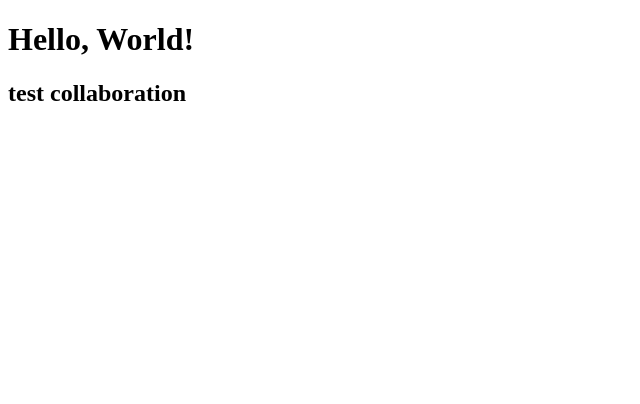
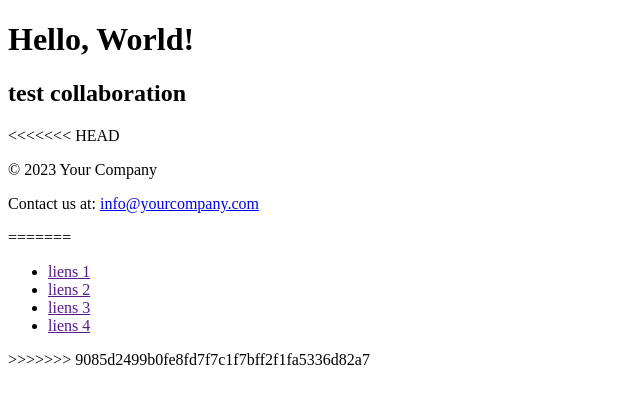
Before and after one commit to Capitaine-ghost/test_repos, a plain HTML site: page index.html in a window 1280 px wide. Shown: the whole page, without its empty margins (0-640 px from the left). Drawn offline with Linux system fonts and the light colour scheme.

Commit message:
mise en place du footer

```diff
--- a/index.html
+++ b/index.html
@@ -8,5 +8,18 @@
 <body>
     <h1>Hello, World!</h1>
     <h2>test collaboration </h2>
+<<<<<<< HEAD
+    <footer>
+        <p>© 2023 Your Company</p>
+        <p>Contact us at: <a href="mailto:info@yourcompany.com">info@yourcompany.com</a></p>
+    </footer>
+=======
+    <ul>
+        <li><a href="">liens 1</a></li>
+        <li><a href="">liens 2</a></li>
+        <li><a href="">liens 3</a></li>
+        <li><a href="">liens 4</a></li>
+    </ul>
+>>>>>>> 9085d2499b0fe8fd7f7c1f7bff2f1fa5336d82a7
 </body>
 </html>
```
